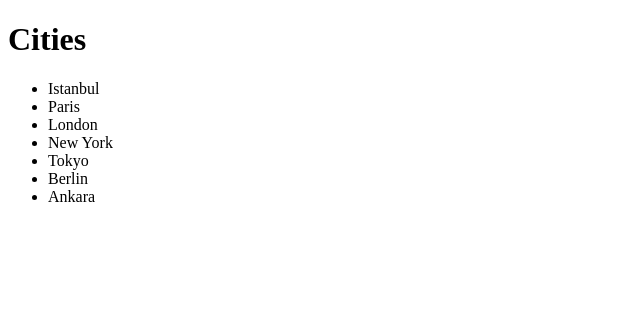
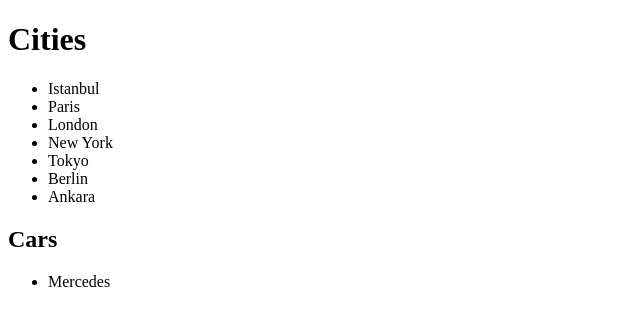
Before and after one commit to Dilek82/repo2, a plain HTML site: page index.html in a window 1280 px wide. Shown: the whole page, without its empty margins (0-640 px from the left). Drawn offline with Linux system fonts and the light colour scheme.

Commit message:
this is coming from dilek branch

```diff
--- a/index.html
+++ b/index.html
@@ -19,6 +19,10 @@
 	 <li>Berlin</li>
 	<li>Ankara</li>
     </ul>
+    <h2>Cars</h2>
+    <ul>
+    <li>Mercedes</li>
+    </ul>
 </body>
 
 </html>
```
